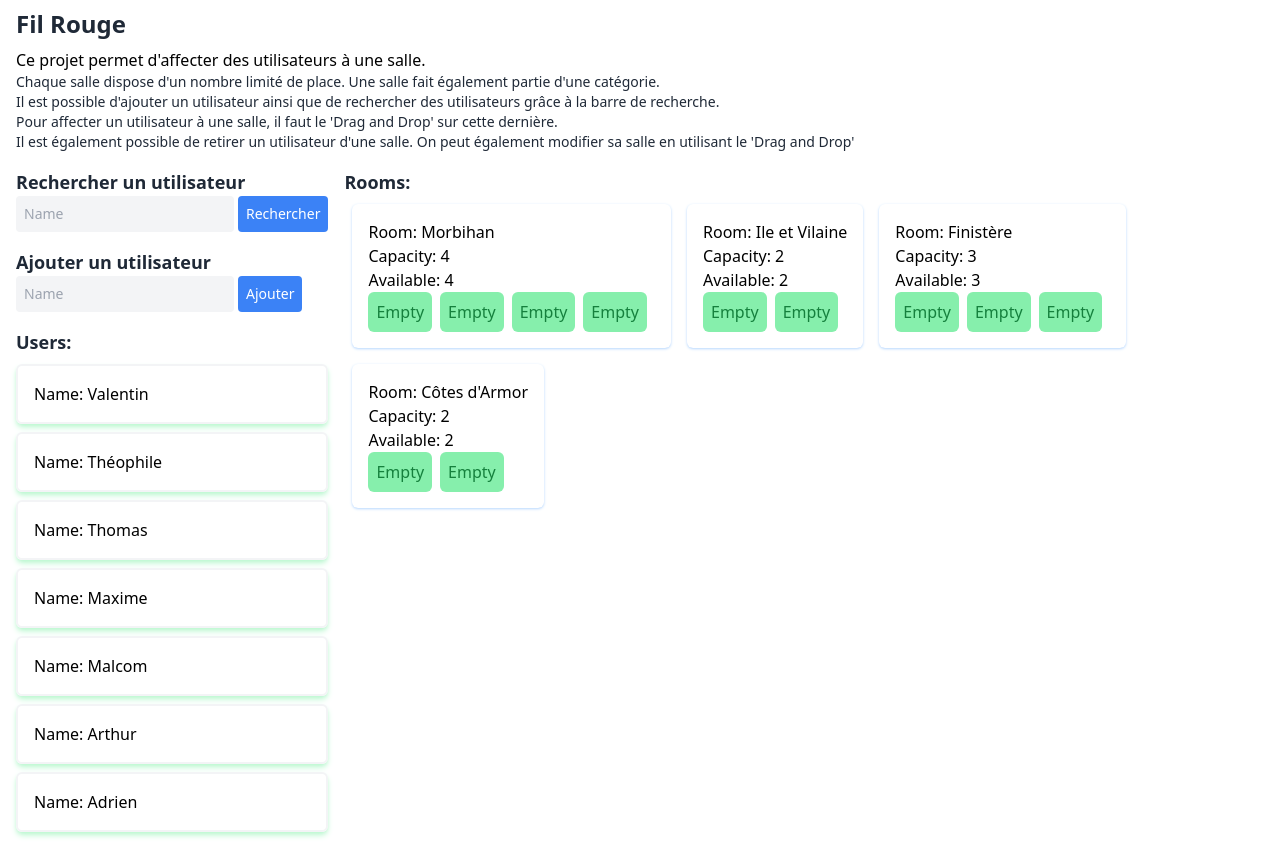
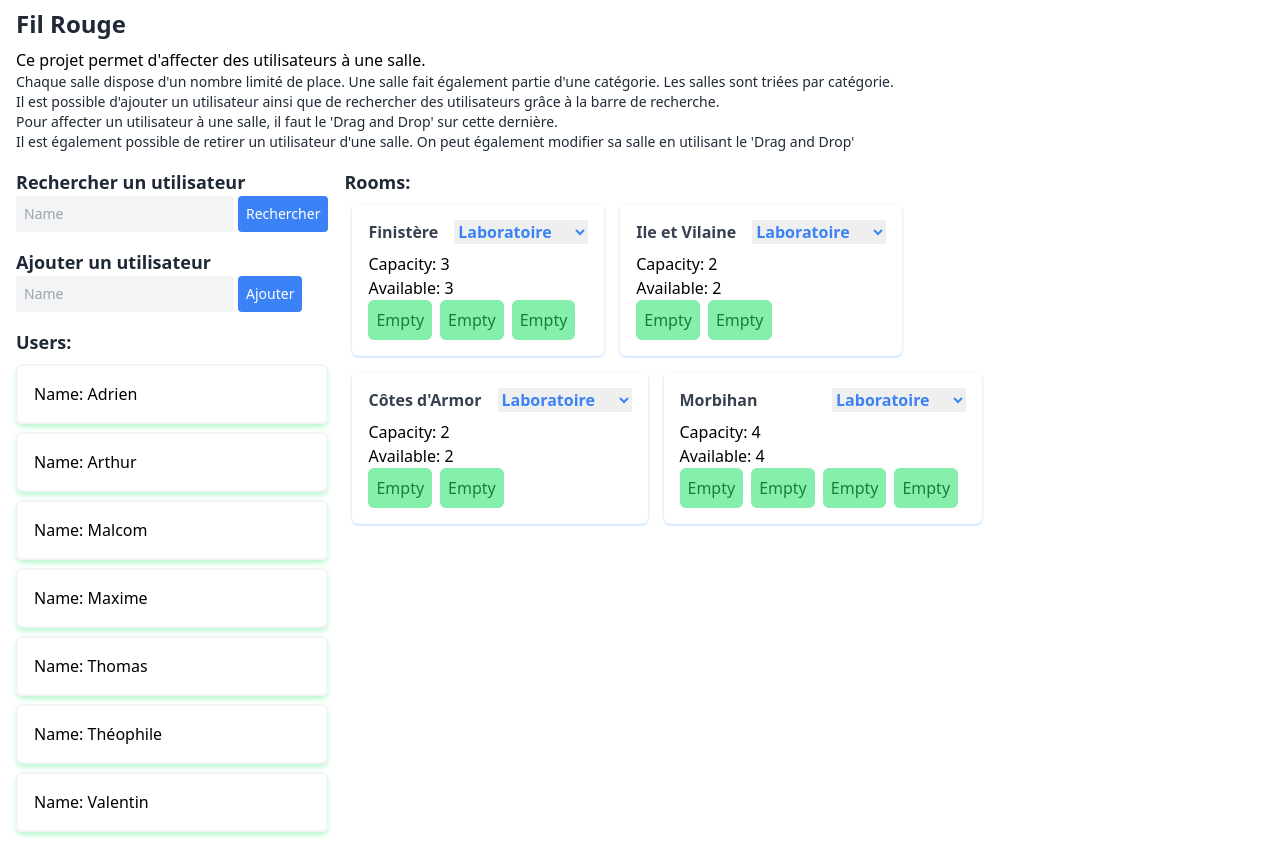
Before and after one commit to thomasaudo/fil-rouge, a React (Create React App) app: page / in a window 1280 px wide. Built offline with nearby package versions, Linux system fonts and the light colour scheme.

Commit message:
Change room category / order by category

```diff
--- a/src/App.tsx
+++ b/src/App.tsx
@@ -3,7 +3,7 @@ import { UserList, RoomList } from "./components";
 import { AddUser } from "./components/AddUser";
 import { FindUser } from "./components/FindUser";
 import { roomsData, usersData } from "./data";
-import { Room, User } from "./types";
+import { Room, RoomCategory, User } from "./types";
 
 function App() {
   /**
@@ -19,17 +19,17 @@ function App() {
   const placeUser = (user: User, room: Room) => {
     // Je ne comprends pas pourquoi ce bout de code met à jour le state
     if (user.room) {
-      let oldRoom = rooms.find((x) => x.name === user.room)
-      if( oldRoom) {
+      let oldRoom = rooms.find((x) => x.name === user.room);
+      if (oldRoom) {
         oldRoom.users = oldRoom.users.filter((x) => x.name !== user.name);
       }
     }
-    user.room = room.name
+    user.room = room.name;
     let updatedRoom = rooms.find((x) => x.name === room.name);
     if (updatedRoom) {
       updatedRoom.users.push(user);
       setRooms(
-        orderArray([updatedRoom, ...rooms.filter((x) => x.name !== room.name)])
+        orderRooms([updatedRoom, ...rooms.filter((x) => x.name !== room.name)])
       );
       setUsers(
         orderArray(
@@ -51,7 +51,7 @@ function App() {
     if (updatedRoom) {
       updatedRoom.users = updatedRoom.users.filter((x) => x.name !== user.name);
       setRooms(
-        orderArray([updatedRoom, ...rooms.filter((x) => x.name !== room.name)])
+        orderRooms([updatedRoom, ...rooms.filter((x) => x.name !== room.name)])
       );
       setUsers(
         orderArray(
@@ -73,12 +73,26 @@ function App() {
 
   const orderArray = <T extends { name: string }>(data: T[]): T[] => {
     return data.sort((a, b) => {
-      return a.name > b.name ? -1 : 1;
+      return a.name > b.name ? 1 : -1;
     });
   };
 
+  const orderRooms = (rooms: Room[]) => {
+    return rooms.sort((a, b) => (a.category > b.category ? 1 : -1));
+  };
+
+  const changeRoomCategory = (room: Room, category: RoomCategory) => {
+    let updatedRoom = rooms.find((x) => x.name === room.name);
+    if (updatedRoom) {
+      updatedRoom.category = (RoomCategory as any)[category];
+      setRooms(
+        orderRooms([updatedRoom, ...rooms.filter((x) => x.name !== room.name)])
+      );
+    }
+  };
+
   const [users, setUsers] = useState<User[]>(orderArray(usersData));
-  const [rooms, setRooms] = useState<Room[]>(orderArray(roomsData));
+  const [rooms, setRooms] = useState<Room[]>(orderRooms(roomsData));
 
   return (
     <div className="w-full">
@@ -88,7 +102,7 @@ function App() {
       </p>
       <p className="mx-4 text-sm text-gray-800">
         Chaque salle dispose d'un nombre limité de place. Une salle fait
-        également partie d'une catégorie.
+        également partie d'une catégorie. Les salles sont triées par catégorie.
       </p>
       <p className="mx-4 text-sm text-gray-800">
         Il est possible d'ajouter un utilisateur ainsi que de rechercher des
@@ -115,6 +129,7 @@ function App() {
             rooms={rooms}
             placeUser={placeUser}
             removeUser={removeUser}
+            changeRoomCategory={changeRoomCategory}
           />
         </div>
       </div>
--- a/src/components/RoomDetails.tsx
+++ b/src/components/RoomDetails.tsx
@@ -1,7 +1,11 @@
-import { DragEvent } from "react";
-import { Room, User } from "../types";
+import { ChangeEvent, DragEvent } from "react";
+import { Room, RoomCategory, User } from "../types";
 
-const RoomDetails = (props: { room: Room; removeUser: Function }) => {
+const RoomDetails = (props: {
+  room: Room;
+  removeUser: Function;
+  changeRoomCategory: Function;
+}) => {
   const { room } = props;
 
   const removeUser = (user: User) => {
@@ -12,9 +16,28 @@ const RoomDetails = (props: { room: Room; removeUser: Function }) => {
     e.dataTransfer.setData("user", JSON.stringify(user));
   };
 
+  const handleCategoryChange = (e: ChangeEvent<HTMLSelectElement>) => {
+    props.changeRoomCategory(room, e.target.value);
+  };
+
   return (
     <>
-      <p>Room: {room.name} </p>
+      <div className="flex justify-between font-semibold text-gray-700 mb-2">
+        <p>{room.name} </p>
+        <p className="ml-4 text-blue-500">
+          <select onChange={handleCategoryChange}>
+            {Object.keys(RoomCategory).map((r) => (
+              <option
+                defaultChecked={(RoomCategory as any)[r] === room.category}
+                key={r}
+                value={r}
+              >
+                {(RoomCategory as any)[r]}
+              </option>
+            ))}
+          </select>
+        </p>
+      </div>
       <p>Capacity: {room.capacity} </p>
       <p>Available: {room.capacity - room.users.length}</p>
       <div className="flex">
@@ -25,7 +48,10 @@ const RoomDetails = (props: { room: Room; removeUser: Function }) => {
             draggable={true}
             onDragStart={(e) => handleDragStart(e, user)}
           >
-            <sup className="float-right text-xs" onClick={() => removeUser(user)}>
+            <sup
+              className="float-right text-xs"
+              onClick={() => removeUser(user)}
+            >
               x
             </sup>
             {user.name}
--- a/src/components/RoomList.tsx
+++ b/src/components/RoomList.tsx
@@ -6,6 +6,7 @@ const RoomList = (props: {
   rooms: Room[];
   placeUser: Function;
   removeUser: Function;
+  changeRoomCategory: Function;
 }) => {
   const handleDrop = (e: DragEvent<HTMLDivElement>, room: Room) => {
     if (room.capacity > room.users.length) {
@@ -23,9 +24,13 @@ const RoomList = (props: {
             onDrop={(e) => handleDrop(e, room)}
             onDragOver={(e) => e.preventDefault()}
             key={room.name}
-            className="rounded-md p-4 my-2 mx-2 shadow shadow-blue-200"
+            className="rounded-md p-4 my-2 mx-2 shadow shadow-blue-200 hover:shadow-lg hover:shadow-blue-300"
           >
-            <RoomDetails room={room} removeUser={props.removeUser} />
+            <RoomDetails
+              changeRoomCategory={props.changeRoomCategory}
+              room={room}
+              removeUser={props.removeUser}
+            />
           </div>
         ))}
       </div>
--- a/src/components/UserDetails.tsx
+++ b/src/components/UserDetails.tsx
@@ -10,8 +10,8 @@ const UserDetails = (props: { user: User }) => {
 
   const computeClass = () => {
     return user.room
-      ? "border-2 border-gray-100 rounded-md p-4 my-2 shadow-md shadow-red-200"
-      : "border-2 border-gray-100 rounded-md p-4 my-2 shadow-md shadow-green-200";
+      ? "border-2 border-gray-100 rounded-md p-4 my-2 shadow-md shadow-red-200 hover:shadow-lg hover:shadow-red-300"
+      : "border-2 border-gray-100 rounded-md p-4 my-2 shadow-md shadow-green-200 hover:shadow-lg hover:shadow-green-300";
   };
 
   return (
--- a/src/data.ts
+++ b/src/data.ts
@@ -1,7 +1,11 @@
-const roomsData = [
+import { Room, RoomCategory, User } from "./types"
+
+
+const roomsData: Room[] = [
     {
        "name":"Finistère",
        "capacity":3,
+       category: RoomCategory.AMPHITEATRE,
        "users":[
 
        ]
@@ -9,6 +13,7 @@ const roomsData = [
     {
        "name":"Côtes d'Armor",
        "capacity":2,
+       category: RoomCategory.OPEN_SPACE,
        "users":[
 
        ]
@@ -16,6 +21,7 @@ const roomsData = [
     {
       "name":"Ile et Vilaine",
       "capacity":2,
+      category: RoomCategory.AMPHITEATRE,
       "users":[
 
       ]
@@ -23,13 +29,14 @@ const roomsData = [
    {
       "name":"Morbihan",
       "capacity":4,
+      category: RoomCategory.OPEN_SPACE,
       "users":[
 
       ]
    },
  ]
 
-const usersData = [
+const usersData: User[] = [
     {
        "name":"Thomas"
     },
--- a/src/types.d.ts
+++ /dev/null
@@ -1,19 +0,0 @@
-type Room = {
-    name: string;
-    capacity: number;
-    users: User[]
-}
-
-type Building = {
-    name: string;
-    rooms: Room[]
-}
-
-type User = {
-    name: string;
-    room?: string;
-}
-
-export type {
-    Room, User, Building
-}
--- /dev/null
+++ b/src/types.ts
@@ -0,0 +1,21 @@
+enum RoomCategory {
+    LABORATOIRE = "Laboratoire",
+    AMPHITEATRE = "Amphiteatre",
+    SALLE_DE_CLASSE = "Salle de classe",
+    OPEN_SPACE = "Open space"
+}
+
+type Room = {
+    name: string;
+    capacity: number;
+    category: RoomCategory;
+    users: User[]
+}
+
+type User = {
+    name: string;
+    room?: string;
+}
+
+export { RoomCategory }
+export type { Room, User }
```
